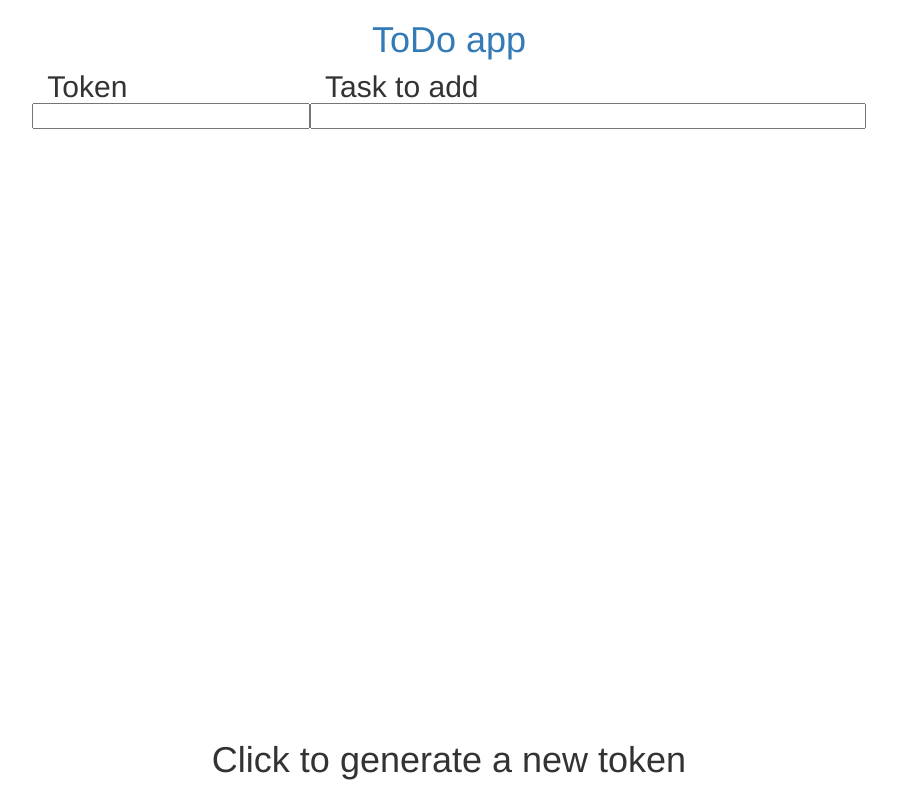
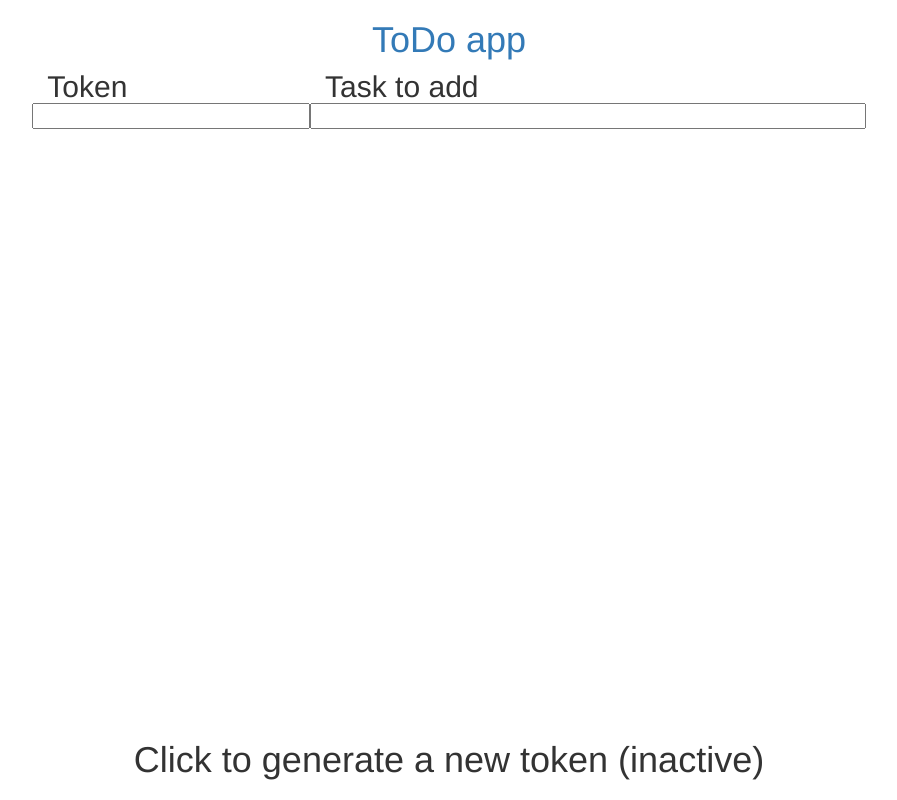
Before and after one commit to michaelKurowski/todo, a website: page public/index.html in a window 1280 px wide. Shown: the whole page, without its empty margins (191-1088 px from the left). Drawn offline with nearby package versions, Linux system fonts and the light colour scheme; files that its build step writes are made by us from their sources; no server answers.

Commit message:
Semantic hotfix

```diff
--- a/public/index.html
+++ b/public/index.html
@@ -32,7 +32,7 @@
 		</div>
 	</div>
 	<div class='text-center row float-bottom'>
-		<h1 ng-click='genToken()'>Click to generate a new token</h1>
+		<h1 ng-click='genToken()'>Click to generate a new token (inactive)</h1>
 	</div>
 
 </body>
```
